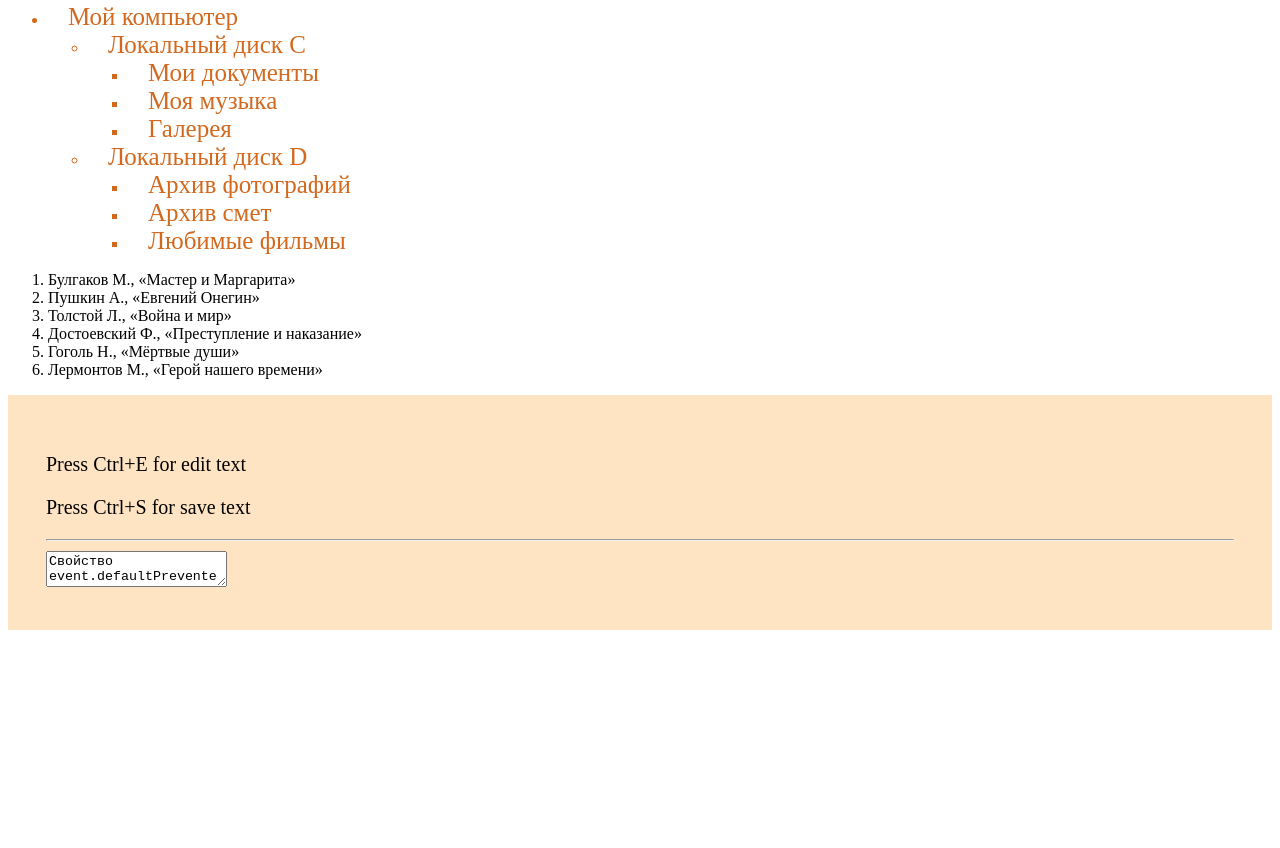
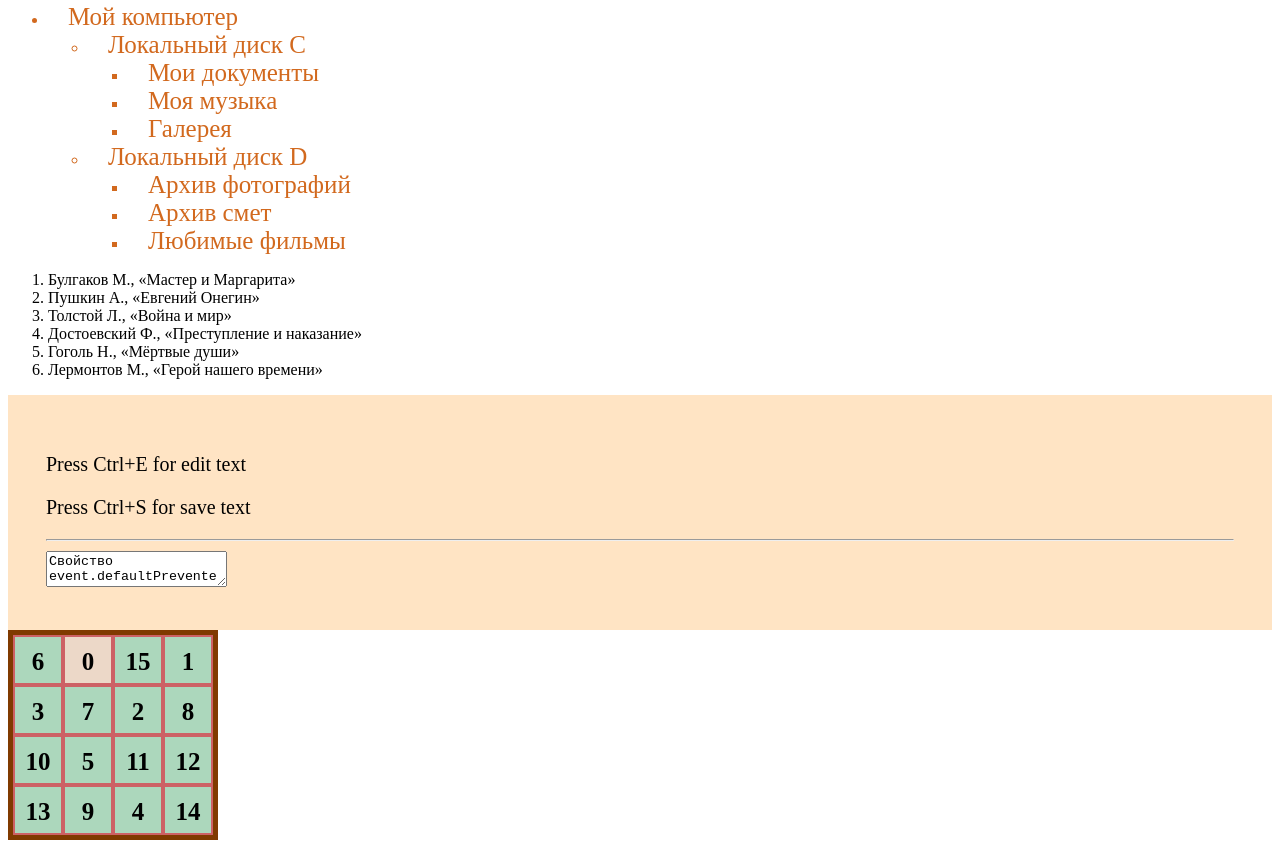
Before and after one commit to GAZUY/Proekt-GAZUY, a website built with Vite: page index.html in a window 1280 px wide. Shown: the part 1687-2535 px from the top of the page. Before the commit the page ends 2325 px from the top, so only its background shows below. Built offline with nearby package versions, Linux system fonts and the light colour scheme.

Commit message:
modified:   index.html

```diff
--- a/index.html
+++ b/index.html
@@ -121,6 +121,7 @@
         </textarea>
         </div>
       </div>
+      <div id="TAG"></div>
     <script type="module" src="/src/main.ts"></script>
   </body>
 </html>
--- a/src/main.ts
+++ b/src/main.ts
@@ -851,3 +851,66 @@ if (sortableTable != null || sortableTable != undefined) {
 //     }
 //   })
 // })
+// ПЯТНАШКИ
+const tag = document.querySelector('#TAG') as HTMLDivElement
+let elDiv: HTMLDivElement[] = []
+for (let i = 0; i < 16; i ++){
+  elDiv.push(document.createElement ('div'))
+  elDiv[i].setAttribute('id', `D${i}`)
+  elDiv[i].setAttribute('data', `${i}`)
+  elDiv[i].insertAdjacentHTML('afterbegin', `<p>${i}</p>`)
+}
+const shuffleArray = (array: any[]) => {
+  for (let i = array.length - 1; i > 0; i--) {
+    const j = Math.floor(Math.random() * (i + 1));
+    const temp = array[i];
+    array[i] = array[j];
+    array[j] = temp;
+  }
+}
+shuffleArray(elDiv)
+elDiv.map((el) => tag.appendChild(el))
+tag.onclick = function(event){
+  let target = event.target as any
+    if (target.tagName == 'DIV'|| target.tagName == 'P'){
+      if (elDiv[elDiv.indexOf(target)-1].getAttribute('id') == "D0"){
+        let atr = elDiv[elDiv.indexOf(target)-1].getAttribute('id')
+        elDiv[elDiv.indexOf(target)-1].setAttribute('id', `${elDiv[elDiv.indexOf(target)].getAttribute('id')}`)
+        elDiv[elDiv.indexOf(target)].setAttribute('id', `${atr}`)
+        console.log(elDiv[elDiv.indexOf(target)])
+      }
+      //console.log(elDiv[elDiv.indexOf(target)])
+    }
+}
+ // const temp = elDiv[elDiv.indexOf(target)-1]
+        // elDiv[elDiv.indexOf(target)-1] = elDiv[elDiv.indexOf(target)]
+        // elDiv[elDiv.indexOf(target)] = temp
+        // elDiv.map((el) => tag.appendChild(el))
+//elem.getAttribute(name)
+// console.log(elDiv)
+// const temp = elDiv[0];
+// elDiv[0] = elDiv[1];
+// elDiv[1] = temp;
+// elDiv.map((el) => tag.appendChild(el))
+// console.log(elDiv)
+// [elDiv[0], elDiv[1]]=[elDiv[1], elDiv[0]]
+
+// tag.appendChild(elDiv[i])
+// elDiv.map((el,index) => el.setAttribute('id', `D${index}`))
+// elDiv.map((el,index) => el.setAttribute('data', `${index}`))
+// elDiv.forEach((el,index) => el.insertAdjacentHTML('afterbegin', `<p>${index}</p>`))
+// const shuffleArray = (array: any[]) => {
+//   for (let i = array.length - 1; i > 0; i--) {
+//     const j = Math.floor(Math.random() * (i + 1));
+//     const temp = array[i];
+//     array[i] = array[j];
+//     array[j] = temp;
+//   }
+// }
+// shuffleArray(elDiv)
+// let divTag = tag.querySelectorAll('div')
+// shuffleArray(divTag)
+// console.log(divTag)
+
+
+// console.log(elDiv)
--- a/src/style.css
+++ b/src/style.css
@@ -250,3 +250,33 @@ input[type="radio"]:checked {
   font-size: 20px;
   padding: 3%;
 }
+#TAG {
+  box-sizing: border-box;
+  line-height: 0;
+  width: 210px;
+  height: 210px;
+  border: solid #803a00 5px;
+  background-color: #ecd8c8;
+
+}
+#D1, #D2, #D3, #D4, #D5, #D6, #D7, #D8, #D9, #D10, #D11, #D12, #D13, #D14, #D15 {
+  display: inline-block;
+  width: 46px;
+  height: 46px;
+  text-align: center;
+  border: solid #cd6165 2px;
+  background-color: #acd7bc;
+  /* margin: -1.5px auto; */
+}
+#TAG div p {
+  font-size: 25px;
+  font-weight: bold;
+}
+#D0 {
+  display: inline-block;
+  width: 46px;
+  height: 46px;
+  text-align: center;
+  border: solid #cd6165 2px;
+  background-color: #ecd8c8;
+}
```
